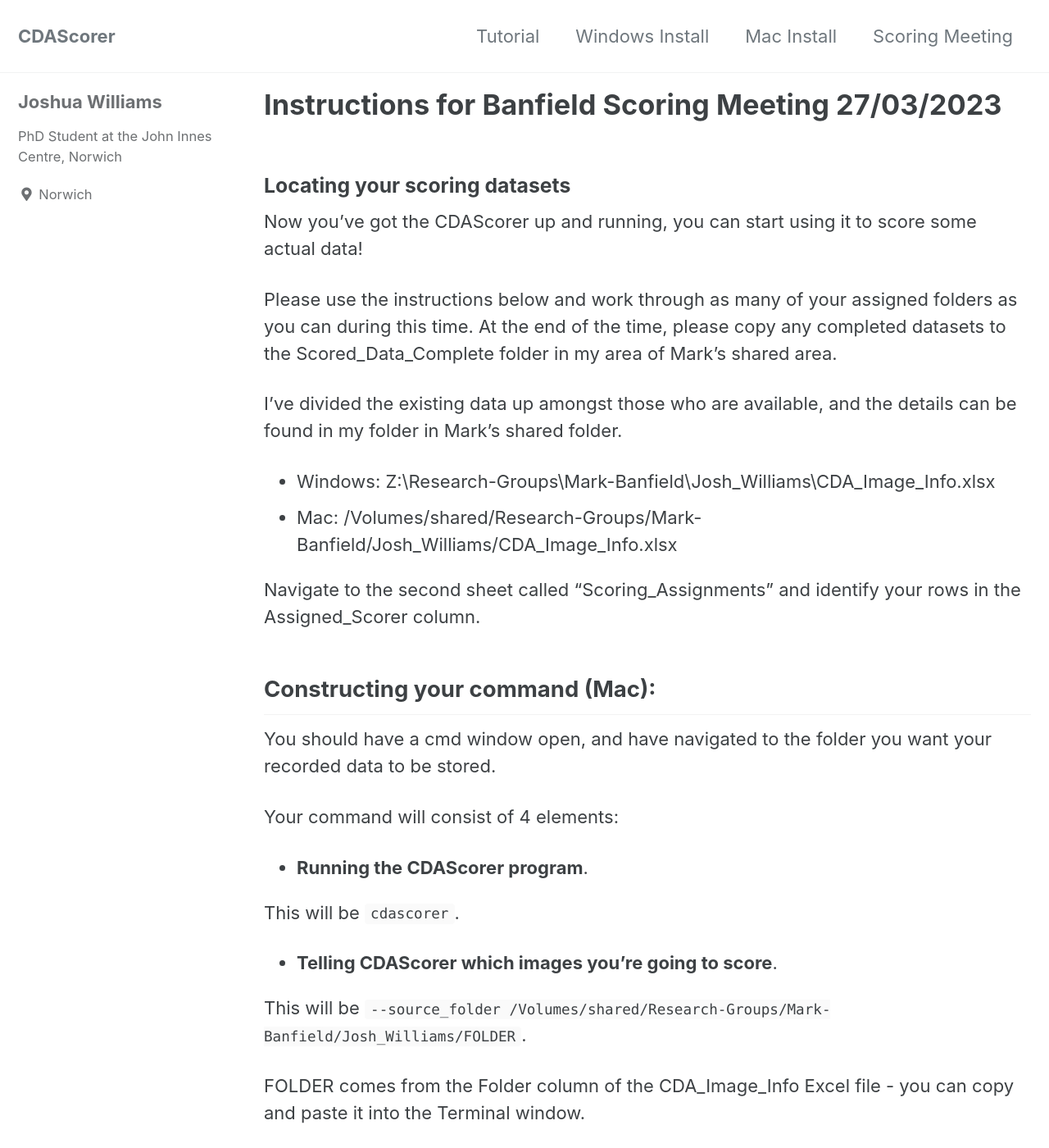
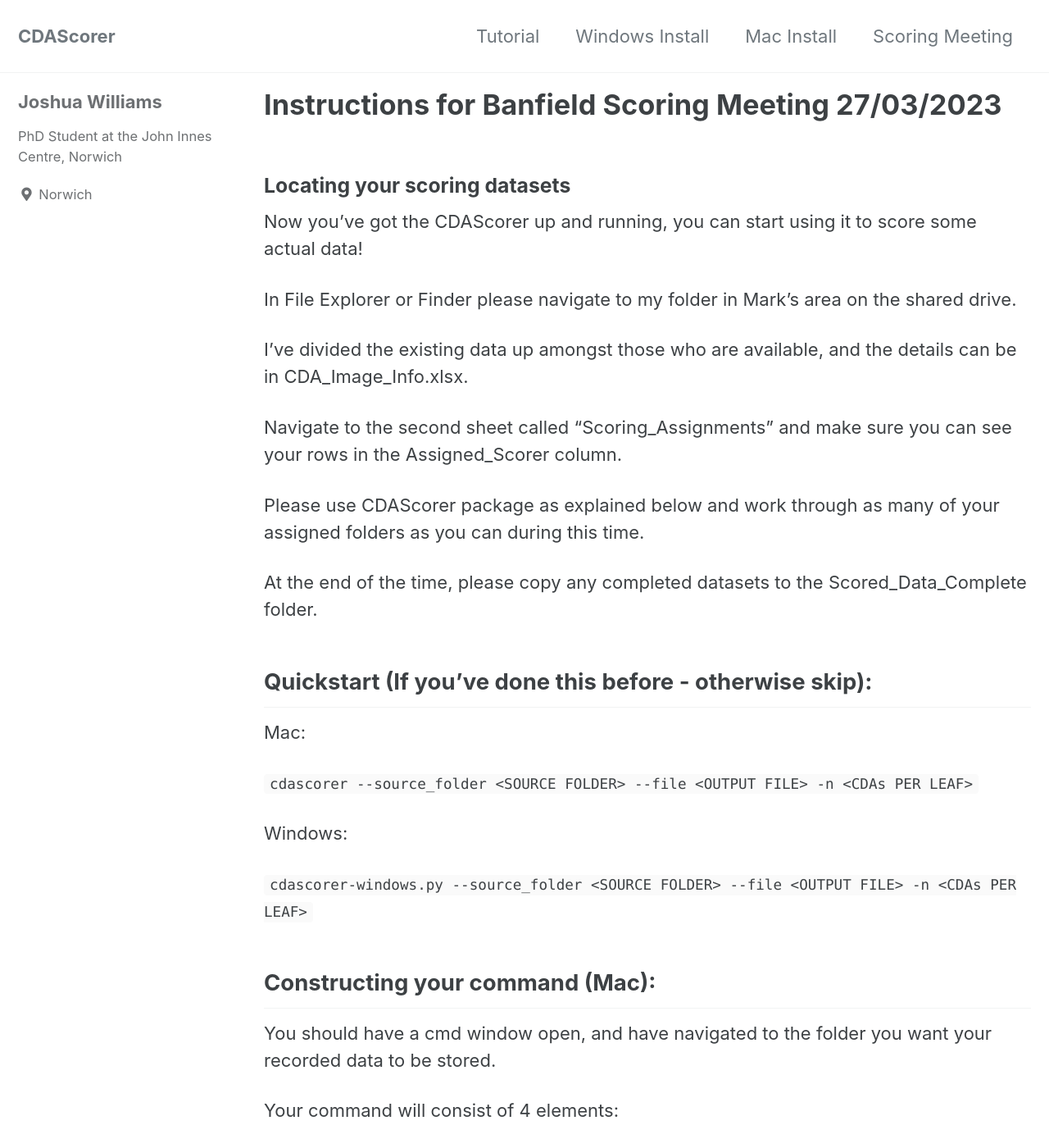
Before and after one commit to joshuandwilliams/CDAScorer, a Jekyll site: the page built from docs/_pages/scoring_meeting.md, in a window 1280 px wide and 1400 px high. Shown: the whole window at 82% size. Built offline with Jekyll 4.4.1, drawn with Linux system fonts in a browser that asks for light colours; cached includes are drawn as plain includes.

Commit message:
Update scoring_meeting.md

````diff
--- a/docs/_pages/scoring_meeting.md
+++ b/docs/_pages/scoring_meeting.md
@@ -8,13 +8,25 @@ classes: wide
 
 Now you've got the CDAScorer up and running, you can start using it to score some actual data!
 
-Please use the instructions below and work through as many of your assigned folders as you can during this time. At the end of the time, please copy any completed datasets to the Scored_Data_Complete folder in my area of Mark's shared area.
+In File Explorer or Finder please navigate to my folder in Mark's area on the shared drive.
 
-I've divided the existing data up amongst those who are available, and the details can be found in my folder in Mark's shared folder.
-- Windows: Z:\Research-Groups\Mark-Banfield\Josh_Williams\CDA_Image_Info.xlsx
-- Mac: /Volumes/shared/Research-Groups/Mark-Banfield/Josh_Williams/CDA_Image_Info.xlsx
+I've divided the existing data up amongst those who are available, and the details can be in CDA_Image_Info.xlsx.
 
-Navigate to the second sheet called "Scoring_Assignments" and identify your rows in the Assigned_Scorer column.
+Navigate to the second sheet called "Scoring_Assignments" and make sure you can see your rows in the Assigned_Scorer column.
+
+Please use CDAScorer package as explained below and work through as many of your assigned folders as you can during this time.
+
+At the end of the time, please copy any completed datasets to the Scored_Data_Complete folder.
+
+## Quickstart (If you've done this before - otherwise skip):
+
+Mac:
+
+```cdascorer --source_folder <SOURCE FOLDER> --file <OUTPUT FILE> -n <CDAs PER LEAF>```
+
+Windows:
+
+```cdascorer-windows.py --source_folder <SOURCE FOLDER> --file <OUTPUT FILE> -n <CDAs PER LEAF>```
 
 ## Constructing your command (Mac):
 
````
